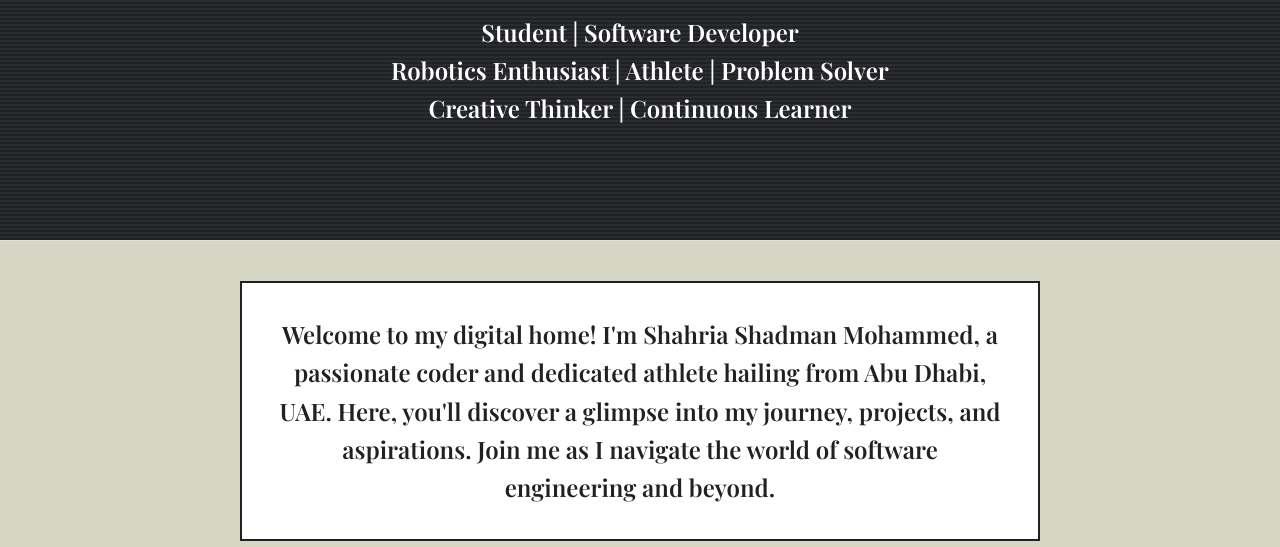
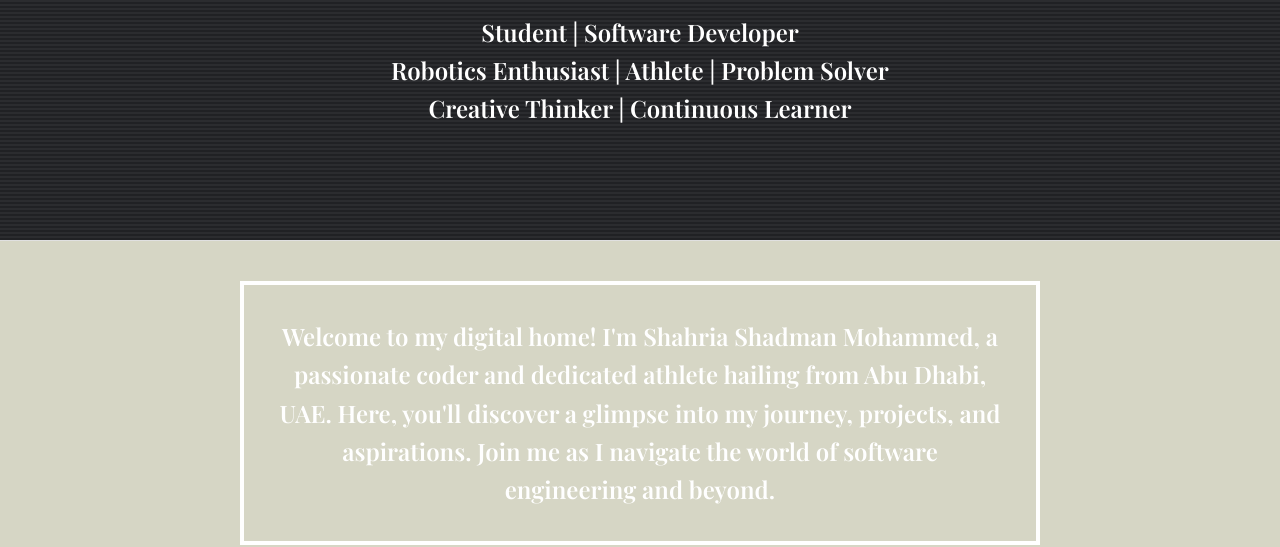
Before and after one commit to shmohamm06/shmohamm06.github.io, a plain HTML site: page index.html in a window 1280 px wide. Shown: the part 253-800 px from the top of the page. Drawn offline with nearby package versions, Linux system fonts and the light colour scheme; a web font is replaced by a local one.

Commit message:
Finished Product

```diff
--- a/styles/main.css
+++ b/styles/main.css
@@ -173,8 +173,8 @@ body {
 
 /* Hero Quote Section */
 .hero-quote {
-    background: #ffffff;
-    border: 2px solid #202124;
+    background: transparent;
+    border: 4px solid #ffffff;
     padding: 2rem;
     text-align: center;
     max-width: 800px;
@@ -184,7 +184,7 @@ body {
 .hero-quote p {
     font-family: 'Playfair Display', serif;
     font-size: 1.5rem;
-    color: #202124;
+    color: #ffffff;
     font-weight: 600;
     line-height: 1.6;
     margin: 0;
```
